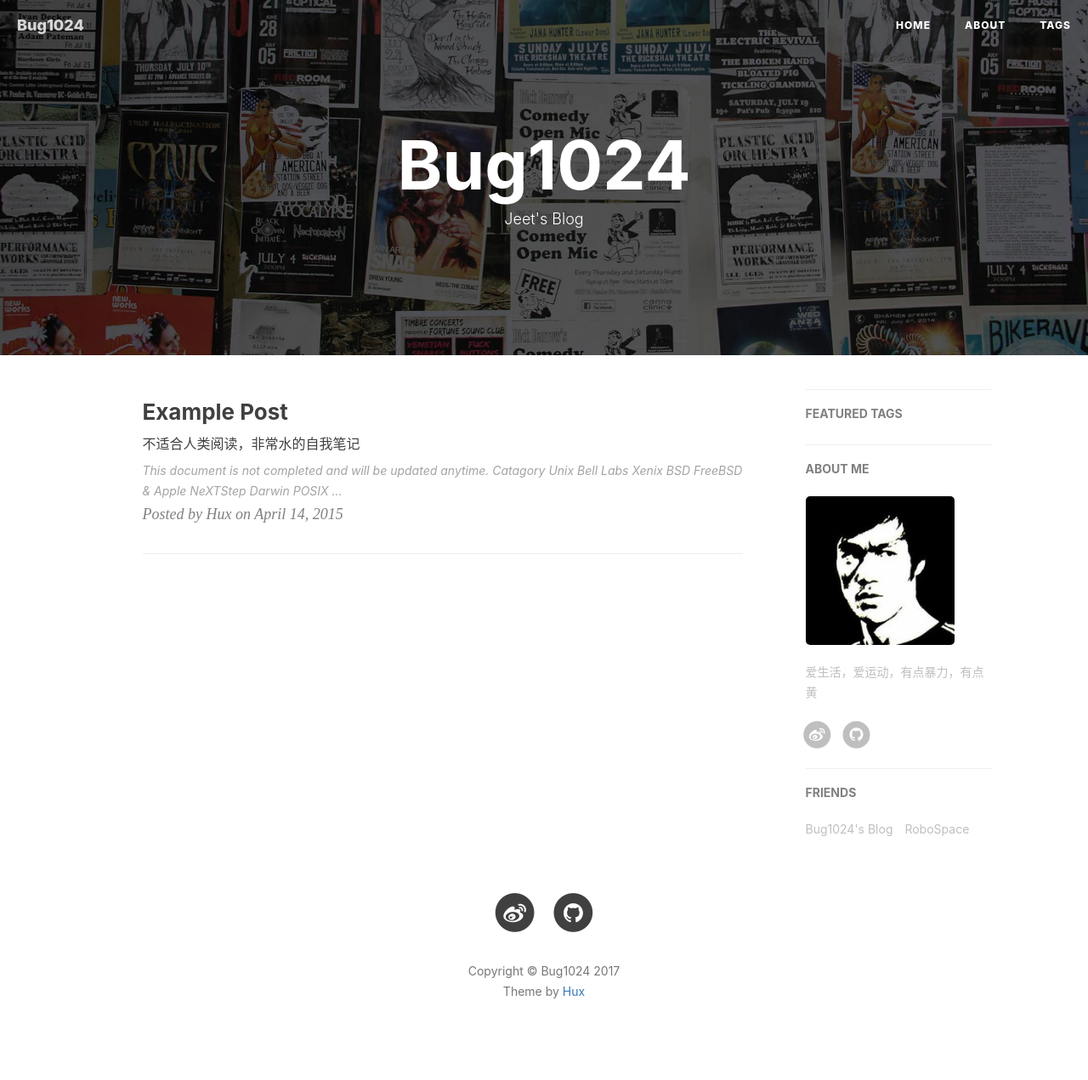
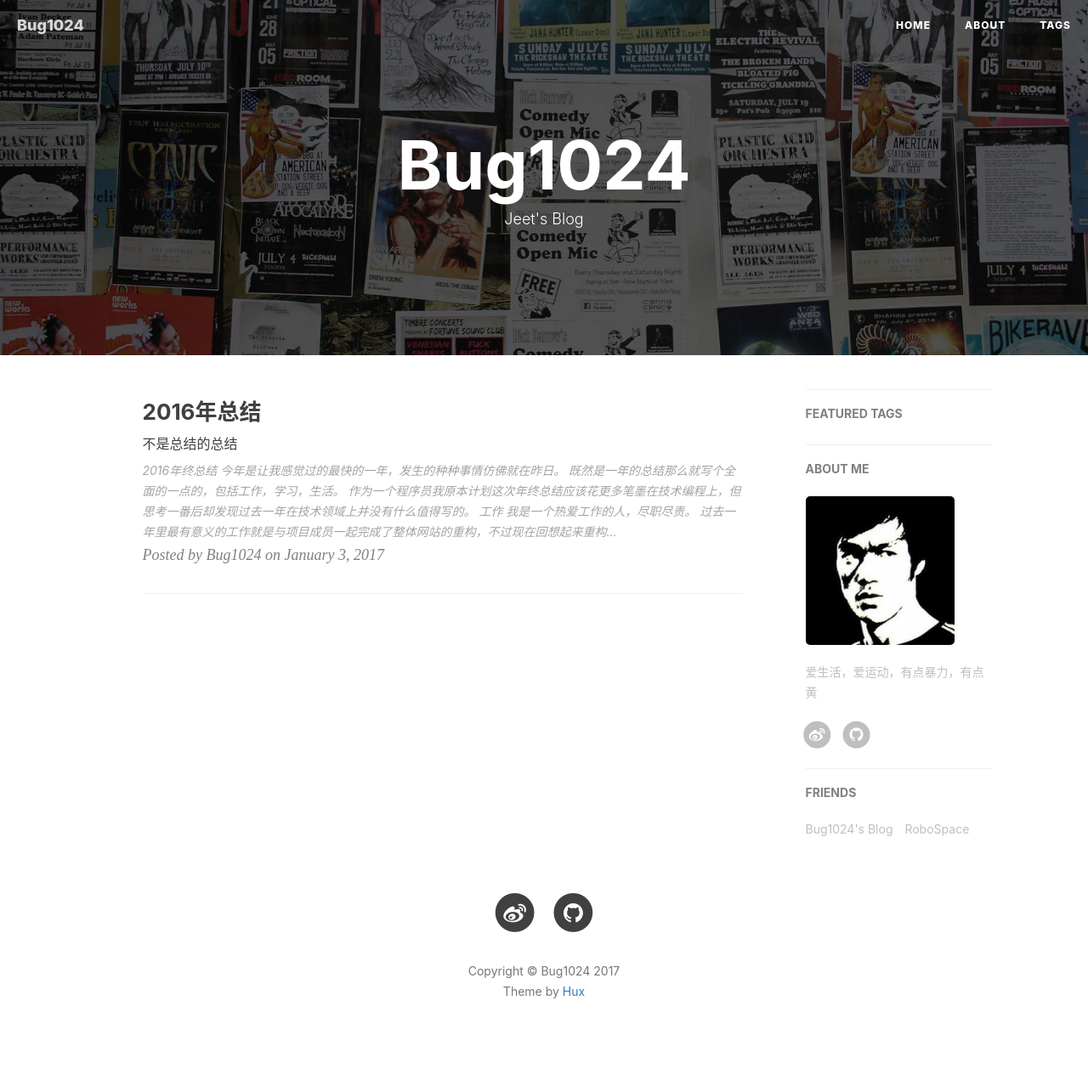
Before and after one commit to bug1024/jeet-blog, a Jekyll site: the page built from index.html, in a window 1280 px wide. Shown: the whole page at 85% size. Built offline with Jekyll 4.4.1, drawn with Linux system fonts in a browser that asks for light colours; nearby versions of some CDN libraries; the list of posts is cut into pages by our own code; comment, search, counter and statistics services are not loaded; some of the changed lines change nothing that is shown.

Commit message:
add post

```diff
--- /dev/null
+++ b/_posts/2017-01-03-summary.md
@@ -0,0 +1,47 @@
+---
+layout:     post
+title:      "2016年总结"
+subtitle:   "不是总结的总结"
+date:       2017-01-03
+author:     "Bug1024"
+header-img: "img/post-bg-unix-linux.jpg"
+tags:
+    - Summary
+---
+
+# 2016年终总结
+
+今年是让我感觉过的最快的一年，发生的种种事情仿佛就在昨日。
+既然是一年的总结那么就写个全面的一点的，包括工作，学习，生活。
+作为一个程序员我原本计划这次年终总结应该花更多笔墨在技术编程上，但思考一番后却发现过去一年在技术领域上并没有什么值得写的。
+
+## 工作
+我是一个热爱工作的人，尽职尽责。
+过去一年里最有意义的工作就是与项目成员一起完成了整体网站的重构，不过现在回想起来重构算是失败的。
+这一次的重构在设计上还是过于草率了一点，并没有把握好整体的架构方案，在重构的时候更多的还是去妥协历史遗留问题，整套方案并没有太大的进步与创新。
+说是重构其实算是重写，因为仅仅只是在代码层面上做了优化，剔除了一些年久失修的问题代码，而对于数据库一块却没有太大的变化设计，而且在日志监控的工作上也尤为欠缺。
+所以其实这次重构就好像房子仅仅只是粉刷了一下外墙，连块砖头也没换。
+这一年我成了自己项目组的leader，但却没有给项目组带来质的成长，一方面是由于人手太少，另一方面也是因为公司的衰落。
+在11月底的时候，我选择了离职，一路北上来到了北京，只希望可以与更优秀的人一起工作，在更大的平台锻炼自己。
+目前为止我已经初步具备了架构师的能力，未来几年里我会努力提升自己在架构方面的水平。
+人总要学会适当逃离舒适区，去迎接更多的挑战，这样才可能进步。
+
+
+## 学习
+过去一年看了大量的技术博客，了解了诸多大厂的技术架构方案，看到了数不清的高可用、高并发类似的字眼，但更多的只是理论上的了解而难以有机会去亲身体验。
+走马观花似的浏览文章尽管可以增加自己的见识，但是也容易让自己变得浮躁，而技术这一行恰恰又是需要沉淀的，更多的时间还是应该落到实处。
+所以说我应该花更多的时间去掌握基础，而不是沉迷那些所谓看似高大上的技术方案与工具。
+年初的时候给自己定的计划里有英语和C语言，但是一年了我并没有很好的完成，只能再次推到明年了。
+人总要学会努力，不努力就对不起年轻的自己，我不想以后后悔。
+
+## 生活
+很庆幸我在过去一年里把体重恢复到了正常水平，并没有成为当初自己厌恶的发福男子。我还是继续保持锻炼，不过腹肌依旧还是没有达到自己的期望。
+我基本还是保持每周打一次篮球，我是那么热爱篮球，作为铁杆詹密我很高兴见证了骑士逆转勇士获得队史第一个NBA总冠军。
+我还是喜欢看电影，看各种老电影，喜欢港片，喜欢武侠的感觉。此外这一年在电影院里看了15部电影，不过基本没有什么印象，只记得X战警天启那部。
+我还是相信自己会有一段圆满的爱情的，所以我可以等待，用心等待。
+人总要充满希望，没有梦想就没有动力，我不愿让自己迷失。
+
+## 关于2017
+我希望2017年我可以花更多的时间去学习，英语是一定要学好的，操作系统也是必须要学好的，MySQL／Nginx／Redis这三个也得更深入去学习。
+我依旧会坚持锻炼肌肉，坚持打篮球，高中之后就很少看书了更多的是看电影，新的一年里我要重新拿起书本，争取做到每个月看一本书。
+希望我的朋友们开心，希望我的家人们身体健康，希望我自己可以更优秀。
--- a/_posts/2017-02-27-unix-linux-note.markdown
+++ /dev/null
@@ -1,229 +0,0 @@
----
-layout:     post
-title:      "Example Post"
-subtitle:   "不适合人类阅读，非常水的自我笔记"
-date:       2015-04-14
-author:     "Hux"
-header-img: "img/post-bg-unix-linux.jpg"
-tags:
-    - OS
-    - Unix
-    - Linux
----
-
-> This document is not completed and will be updated anytime.
-
-
-## Catagory
-
-1. [Unix](#unix)
-	1. [Bell Labs](#bell-labs)
-	2. [Xenix](#xenix)
-	3. [BSD](#bsd)
-	4. [FreeBSD & Apple](#freebsd--apple)
-	5. [NeXTStep](#nextstep)
-	6. [Darwin](#darwin)
-	7. [POSIX](#posix)
-2. [Unix-like](#unix-like)
-	1. [Single Unix Specification](#single-unix-specification)
-	2. [Apple iOS](#apple-ios)
-	3. [XNU Kernel](#xnu-kernel)
-3. [Linux](#linux)
-	1. [Linux Kernel](#linux-kernel)
-	2. [GNU Project](#gnu-project)
-	3. [Android](#android)
-	4. [Android Kernel](#android-kernel)
-	5. [Android ROM](#android-rom)
-	6. [Chrome OS](#chrome-os)
-	7. [Chromium OS](#chromium-os)
-
----
-
-## Unix
-
-
-> Unix is a **family** of multitasking, multiuser computer OS.
-
-
-Derive from the original **AT&T Unix**, Developed in the 1970s at **Bell Labs** (贝尔实验室), initially intended for use inside the **Bell System**.
-
-- #### Bell Labs
-Bell 和 AT&A 在那时已经是一家了，可以看到那时的通信公司真是一线 IT 公司呢。
-**C 语言也是 Bell Labs 的产物**，从一开始就是为了用于 Unix 而设计出来的。所以 Unix （在 73 年用 C 重写）在高校流行后，C 语言也获得了广泛支持。
-
-
-
-AT&T licensed Unix to outside parties(第三方) from the late 1970s, leading to a variety of both **academic** (最有有名的 BSD ) and **commercial** (Microsoft Xenix, IBM AIX, SunOS Solaris)
-
-- #### Xenix
-微软 1979 年从 AT&A 授权来的 Unix OS，配合着 x86 成为当时最受欢迎的 Unix 发行版。后来 M$ 和 IBM 合作开发 OS/2 操作系统后放弃，后来最终转向 **Windows NT**。
-
-- #### BSD
-**Barkeley Software Distribution**, also called Berkeley Unix. Today the term "BSD" is used to refer to any of the BSD descendants(后代) which together form a branch of the family of Unix-like OS.(共同组成了一个分支)
-	- **BSD 最大的贡献是在 BSD 中率先增加了虚拟存储器和 Internet 协议**，其 TCP/IP(IPv4 only) 代码仍然在现代 OS 上使用（ Microsoft Windows and most of the foundation of Apple's OS X and iOS ）
-	- BSD 后来发展出了众多开源后代，包括 FreeBSD, OpenBSD, NetBSD 等等……很多闭源的 vendor Unix 也都从 BSD 衍生而来。
-
-- #### FreeBSD & Apple
-FreeBSD 不但是 Open Source BSD 中占有率最高的，还直接影响了 Apple Inc : NeXT Computer 的团队在 FreeBSD 上衍生出了 NeXTSTEP 操作系统，这货后来在 Apple 时期演化成了 **Darwin** ，这个“达尔文”居然还是个开源系统，而且是 the Core of **Mac OS X** and **iOS**.
-
-- #### NeXTSTEP
-An **object-oriented**, multitasking OS. Low-level C but High-level OC language and runtime the first time, combined with an **OO aplication layer** and including several "kits".
-大家都知道 NeXT 是 Steve Jobs 被 forced out of Apple 后和 a few of his coworkers 创办的，所以 **NeXTSTEP 绝对是证明 Jobs 实力的作品。**
-
-- #### Darwin
-[Darwin](http://en.wikipedia.org/wiki/Darwin_(operating_system\)), the core set of components upon which Mac OS X and iOS based, mostly POSIX compatible, but has never, by itself, been certified as being compatible with any version of **POSIX**. (OS X, since Leopard, has been certified as compatible with the Single UNIX Specification version 3)
-**所以说 Mac OS X 算是很正统 Unix 的了**
-
-- #### POSIX
-可移植操作系统接口, Portable Operating System Interface, is a family of standards specified by the IEEE from maintaining compatibility between OS, defines the API along with Command Line Shells and utility interfaces, for software comaptibility with variants of Unix and other OS.
-	- Fully POSIX compliant:
-		- OS X
-		- QNX OS (BlackBerry)
-	- Mostly complicant:
-		- Linux
-		- OpenBSD/FreeBSD
-		- Darwin (Core of **iOS** & OS X)
-		- **Android**
-	- Complicant via compatibility feature （通过兼容功能实现兼容）
-		- Windows NT Kernel
-			- Windows Server 2000, 2003, 2008, 2008 R2, 2012
-		- Symbian OS (with PIPS)
-			- Symbian was a closed-source OS.
-
-
----
-
-## Unix-like
-
-> A Unix-like (sometimes referred to as UN*X or *nix) operating system is one that behaves in a manner similar to a Unix system, while not necessarily conforming to or being certified to any version of the **Single UNIX Specification**.
-
-There is no standard for defining the term.
-其实 Unix-like 是个相对模糊的概念：
-
-* 最狭义的 Unix 单指 Bell Labs's Unix
-* 稍广义的 Unix 指代所有 Licensed Unix, 即通过了 SUS 的 Unix-like ，比如 OS X
-* 最广义的 Unix 即所有 Unix-like 系统，无论它是否通过过任何 SUS，包括 Linux，BSD Family 等
-
-#### Single UNIX Specification
-The Single UNIX Specification (SUS) is the collective name of a family of standards for computer OS, compliance with which is required to **qualify for the name "Unix"**, like **POSIX**.
-
-#### Apple iOS
-iOS is a **Unix-like OS based on Darwin(BSD)** and OS X, which share some frameworks including Core Foundation, Founadtion and the Darwin foundation with OS X, but, Unix-like shell access is not avaliable for users and restricted for apps, **making iOS not fully Unix-compatible either.**
-
-The iOS kernal is **XNU**, the kernal of Darwin.
-
-#### XNU Kernel
-XNU, the acronym(首字母缩写) for ***X is Not Unix***, which is the **Computer OS Kernel** developed at Apple Inc since Dec 1996 for use in the Mac OS X and released as free open source software as part of Darwin.
-
-
----
-
-## Linux
-
-
-> Linux is a Unix-like and mostly POSIX-compliant computer OS.
-
-
-![Unix_timeline](http://upload.wikimedia.org/wikipedia/commons/thumb/c/cd/Unix_timeline.en.svg/800px-Unix_timeline.en.svg.png)
-
-
-#### Linux Kernel
-
-严格来讲，术语 Linux 只表示 [Linux Kernel](http://en.wikipedia.org/wiki/Linux_kernel) 操作系统内核本身，比如说 Android is Based on Linux (Kernel). Linus 编写的也只是这一部分，一个免费的 Unix-like Kernel，并不属于 GNU Project 的一部分。
-
-但通常把 Linux 作为 Linux Kernel 与大量配合使用的 GNU Project Software Kit (包括 Bash, Lib, Compiler, 以及后期的 GUI etc) 所组合成的 OS 的统称。（包括各类 Distribution 发行版）
-
-这类操作系统也被称为 **GNU/Linux**
-
-
-#### GNU Project
-
-The GNU Project is a **free software, mass collaboration** project, which based on the following freedom rights:
-
-* Users are free to run the software, share (copy, distribute), study and modify it.
-* GNU software guarantees these freedom-rights legally (via its license).
-* So it is not only FREE but, more important, FREEDOM.
-
-In order to ensure that the *entire* software of a computer grants its users all freedom rights (use, share, study, modify), even the most fundamental and important part, **the operating system**, needed to be written.
-
-This OS is decided to called **GNU (a recursive acronym meaning "GNU is not Unix")**. By 1992, the GNU Project had completed all of the major OS components except for their kernel, *GNU Hurd*.
-
-With the release of the third-party **Linux Kernel**, started independently by *Linus Torvalds* in 1991 and released under the GPLv0.12 in 1992, for the first time it was possible to run an OS **composed completely of free software**.
-
-Though the Linux kernel is not part of the GNU project, it was developed using GCC and other GNU programming tools and was released as free software under the GPL.
-
-Anyway, there eventually comes to the **GNU/Linux**
-
-
-* **GPL**: GNU General Public License
-* **GCC**: GNU Compiler Collection
-
-其他与 GPL 相关的自由/开源软件公共许可证：
-
-* [Mozilla Public License](http://en.wikipedia.org/wiki/Mozilla_Public_License)
-* [MIT License](http://en.wikipedia.org/wiki/MIT_License)
-* [BSD Public License](http://en.wikipedia.org/wiki/BSD_licenses)
-	* GPL 强制后续版本必须是自由软件，而 BSD 的后续可以选择继续开源或者封闭
-* [Apache License](http://en.wikipedia.org/wiki/Apache_License)
-
-![Public License](http://dl2.iteye.com/upload/attachment/0047/4142/d770c85a-49b7-3c7f-8ae2-cbb6451e00d8.png)
-
-#### Android
-
-Android is a mobile OS based on **Linux Kernel**, so it's definitely **Unix-like**.
-
-**Linux is under GPL so Android has to be open source**.
-Android's source code is released by Google under open source licenses, although most Android devices ultimately ship with a combination of open source and proprietary software, including proprietary software developed and licensed by Google *(GMS are all proprietary)*
-
-#### Android Kernel
-
-Android's kernel is based on one of the Linux kernel's long-term support (LTS) branches.
-
-**Android's variant of the Linux kernel** has further architectural changes that are implemented by Google outside the typical Linux kernel development cycle, and, certain features that Google contributed back to the Linux kernel. Google maintains a public code repo that contains their experimental work to re-base Android off the latest stable Linux versions.
-
-Android Kernel 大概是 Linux Kernel 最得意的分支了，Android 也是 Linux 最流行的发行版。不过，也有一些 Google 工程师认为 Android is not Linux in the traditional Unix-like Linux distribution sense. 总之这类东西就算有各种协议也还是很难说清楚，在我理解里 Android Kernel 大概就是 fork Linux Kernel 之后改动和定制比较深的例子。
-
-
-#### Android ROM
-
-既然提到 Android 就不得不提提 Android ROM
-
-ROM 的本义实际上是只读内存：
-
-**Read-only memory** (ROM) is a class of storage medium used in computers and other electronic devices. Data stored in ROM can only be modified slowly, with difficulty, or not at all, so it is **mainly used to distribute firmware (固件)** (software that is very closely tied to specific hardware, and unlikely to need frequent updates).
-
-ROM 在发展的过程中不断进化，从只读演变成了可编程可擦除，并最终演化成了 Flash
-
-* PROM (Programmable read-only memory)
-* EPROM (Erasable programmable read-only memory)
-* EEPROM (Electrically erasable programmable read-only memory)
-	* Flash memory (闪存)
-
-Flash 的出现是历史性的，它不但可以作为 ROM 使用，又因其极高的读写速度和稳定性，先后发展成为U盘（USB flash drives）、移动设备主要内置存储，和虐机械硬盘几条街的固态硬盘（SSD），可以说这货基本统一了高端存储市场的技术规格。
-
-所以我们平时习惯说的 ROM 其实还是来源于老单片机时代，那时的 ROM 真的是写了就很难（需要上电复位）、甚至无法修改，所以那时往 ROM 里烧下去的程序就被称作 firmware ，固件。久而久之，虽然技术发展了，固件仍然指代那些不常需要更新的软件，而 ROM 这个词也就这么沿用下来了。
-
-所以在 wiki 里是没有 Android ROM 这个词条的，只有 [List of custom Android firmwares](http://en.wikipedia.org/wiki/List_of_custom_Android_firmwares)
-
-> A custom firmware, also known as a custom ROM, ROM, or custom OS, is an aftermarket distribution of the Android operating system. They are based on the Android Open Source Project (AOSP), hence most are open-sourced releases, unlike proprietary modifications by device manufacturers.
-
-各类 Android ROM 在 Android 词类下也都是属于 **Forks and distributions** 一类的。
-
-所以我说，其实各类 Android ROM 也好，fork Android 之流的 YunOS、FireOS 也好，改了多少东西，碰到多深的 codebase ……**其实 ROM 和 Distribution OS 的界限是很模糊的**，为什么 Android 就不可以是移动时代的 Linux ，为什么 Devlik/ART 就不能是移动时代的 GCC 呢？
-
-#### Chrome OS
-
-Chrome OS is an operating system based on the **Linux kernel** and designed by Google to work with web applications and installed applications.
-
-虽然目前只是个 Web Thin Client OS ，但是 RoadMap 非常酷……
-
-* **Chrome Packaged Application** (Support working offline and installed)
-* **Android App Runtime** (run Android applications natively...fxxking awesome)
-
-平复一下激动的心情，还是回到正题来：
-
-#### Chromium OS
-
-Chrome OS is based on Chromium OS, which is the open-source development version of Chrome OS, which is a **Linux distribution** designed by Google.
-
-For Detail, Chromium OS based on [Gentoo Linux](http://en.wikipedia.org/wiki/Gentoo_Linux), emm...
--- a/about.html
+++ b/about.html
@@ -51,10 +51,10 @@ header-img: "img/about-bg.jpg"
     var $zh = document.querySelector(".zh");
     var $en = document.querySelector(".en");
     function onLanChange(index){
-        if(index == 0){
+        if (index == 0) {
             $zh.style.display = "block";
             $en.style.display = "none";
-        }else{
+        } else {
             $en.style.display = "block";
             $zh.style.display = "none";
         }
```
